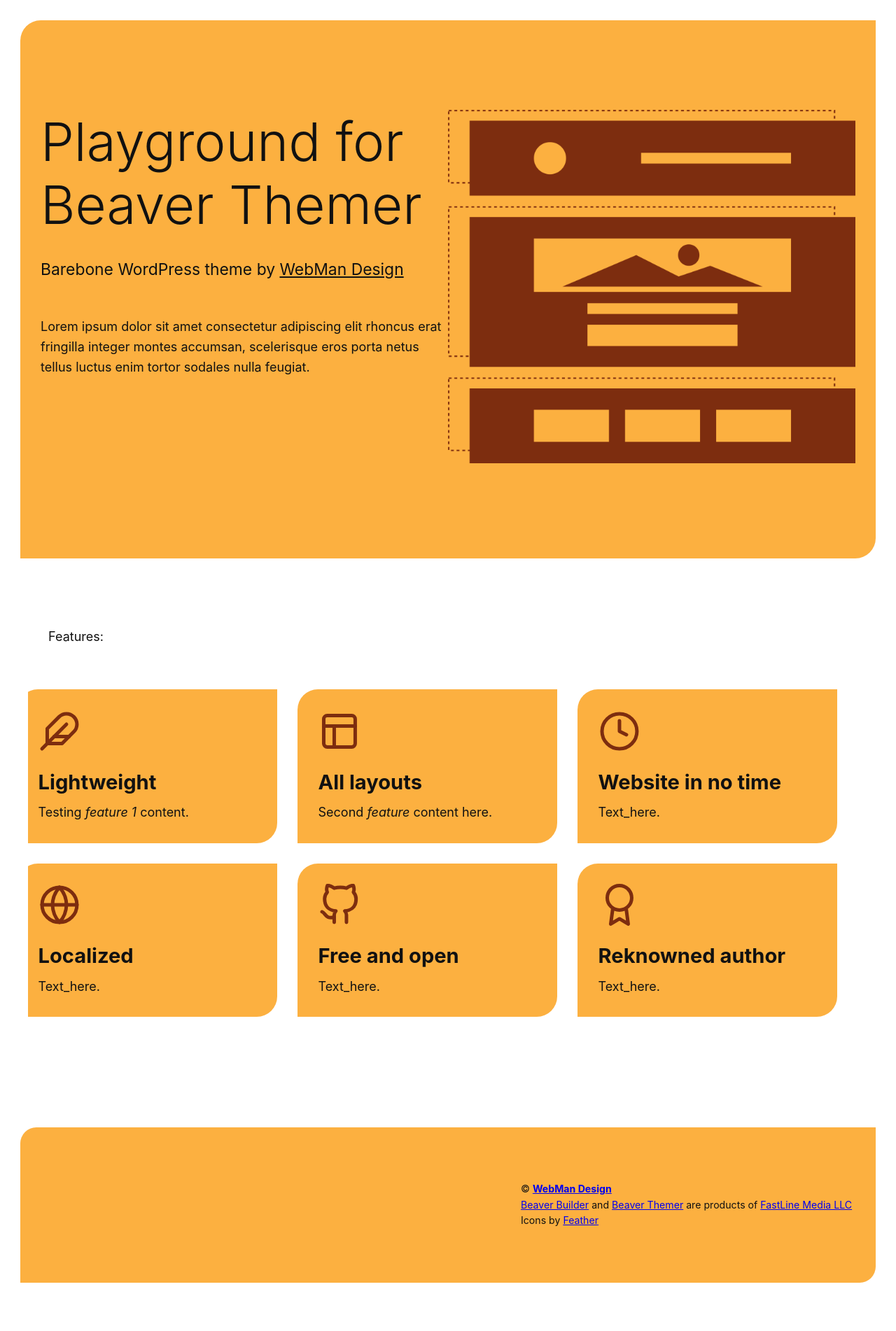
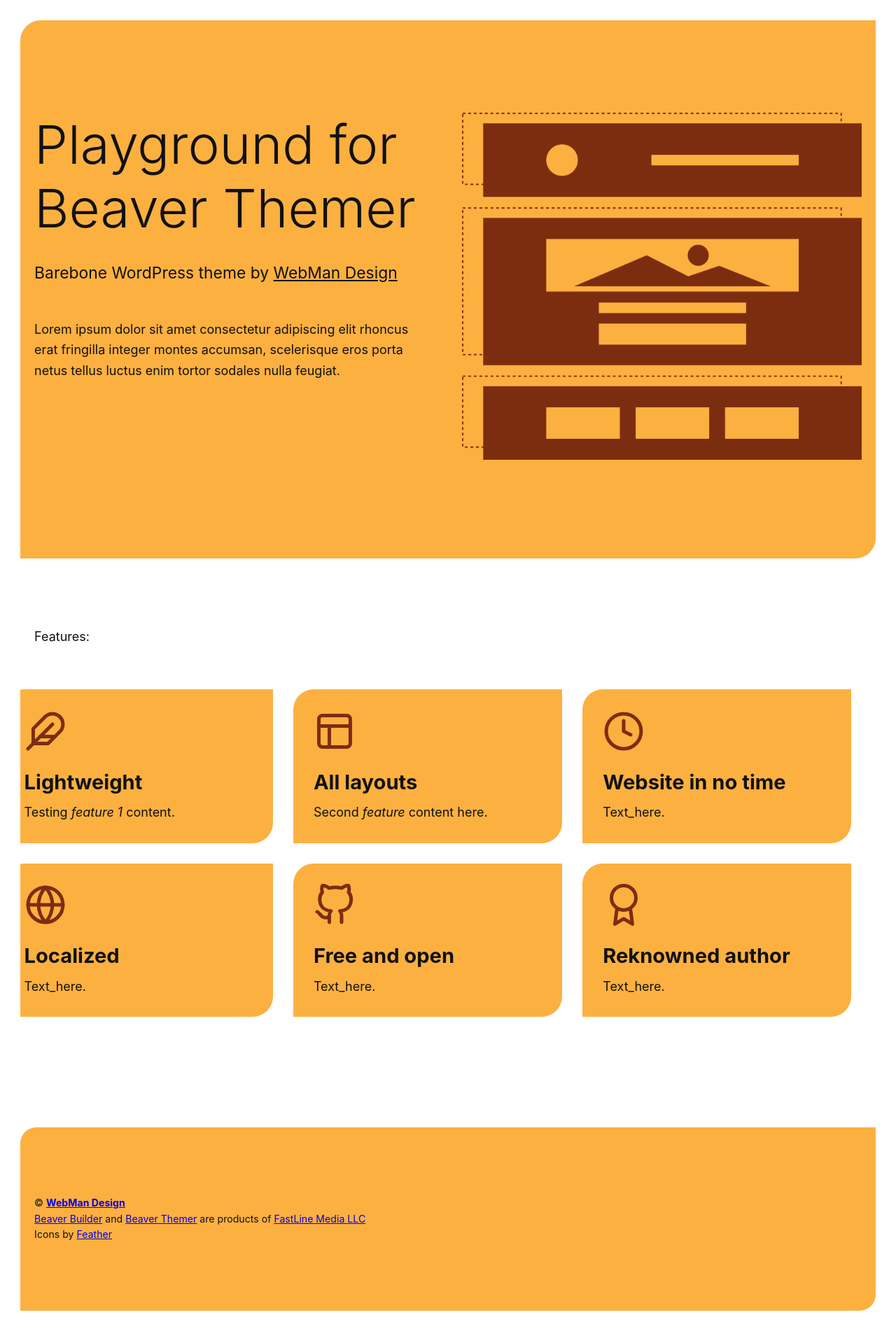
Before and after one commit to webmandesign/playground-for-beaver-themer, a Jekyll site: the page built from index.md, in a window 1280 px wide. Shown: the whole page at 70% size. Built offline with Jekyll 4.4.1, drawn with Linux system fonts in a browser that asks for light colours; before the commit the page ends 1862 px from its top, so only the background shows below that.

Commit message:
* Updating styles

```diff
--- a/_includes/footer.html
+++ b/_includes/footer.html
@@ -3,10 +3,12 @@
 
 <footer class="site-footer">
 	<div class="content-container">
-		<div class="column-half alignright">
-			&copy; <a href="https://www.webmandesign.eu"><strong>WebMan Design</strong></a><br>
-			<a href="https://www.wpbeaverbuilder.com/?fla=67">Beaver Builder</a> and <a href="https://www.wpbeaverbuilder.com/beaver-themer/?fla=67">Beaver Themer</a> are products of <a href="https://www.fastlinemedia.com/">FastLine Media LLC</a><br>
-			Icons by <a href="https://feathericons.com/">Feather</a>
+		<div class="columns">
+			<div class="column column-half alignright">
+				&copy; <a href="https://www.webmandesign.eu"><strong>WebMan Design</strong></a><br>
+				<a href="https://www.wpbeaverbuilder.com/?fla=67">Beaver Builder</a> and <a href="https://www.wpbeaverbuilder.com/beaver-themer/?fla=67">Beaver Themer</a> are products of <a href="https://www.fastlinemedia.com/">FastLine Media LLC</a><br>
+				Icons by <a href="https://feathericons.com/">Feather</a>
+			</div>
 		</div>
 	</div>
 </footer>
--- a/_includes/header.html
+++ b/_includes/header.html
@@ -12,14 +12,14 @@
 
 <header class="site-header">
 	<div class="content-container">
-		<div class="intro">
-			<div class="intro-content column-half">
+		<div class="intro columns">
+			<div class="intro-content column column-half">
 				<h1>{{ page.title }}</h1>
 				<p class="subtitle">{{ page.subtitle }}</p>
 				{{ page.intro_text | markdownify }}
 			</div>
 			{% if page.intro_image %}
-			<div class="intro-media column-half">
+			<div class="intro-media column column-half">
 				<img src="{{ page.intro_image }}" alt="" />
 			</div>
 			{% endif %}
--- a/_sass/base/_base.scss
+++ b/_sass/base/_base.scss
@@ -30,14 +30,31 @@
 @import '_elements';
 
 .content-container {
-	max-width: 1200px;
-	padding: 0 1.618em;
+	max-width: 1240px;
+	padding: 0 20px;
 	margin: 0 auto;
 	overflow: hidden;
 }
 
-.column-half {
-	max-width: calc( 600px - 1em );
+.column {
+	$gutter: 20px;
+
+	&s {
+		display: flex;
+		justify-content: space-between;
+		flex-wrap: wrap;
+		width: calc( 100% + #{ 2 * $gutter } );
+		margin: 0 #{ -$gutter };
+	}
+
+	&-half {
+		width: 580px;
+	}
+
+	flex: 1;
+	min-width: 16em;
+	max-width: 100%;
+	margin: $gutter;
 }
 
 .alignright {
--- a/_sass/header/__intro.scss
+++ b/_sass/header/__intro.scss
@@ -1,15 +1,4 @@
 .intro {
-	display: flex;
-	flex-wrap: wrap;
-	width: calc( 100% + 2em );
-	margin: 0 -1em;
-
-	&-column {
-		flex: 1;
-		min-width: 16em;
-		max-width: 50%;
-		margin: 1em;
-	}
 
 	p:last-child {
 		margin-top: 2.618em;
```
